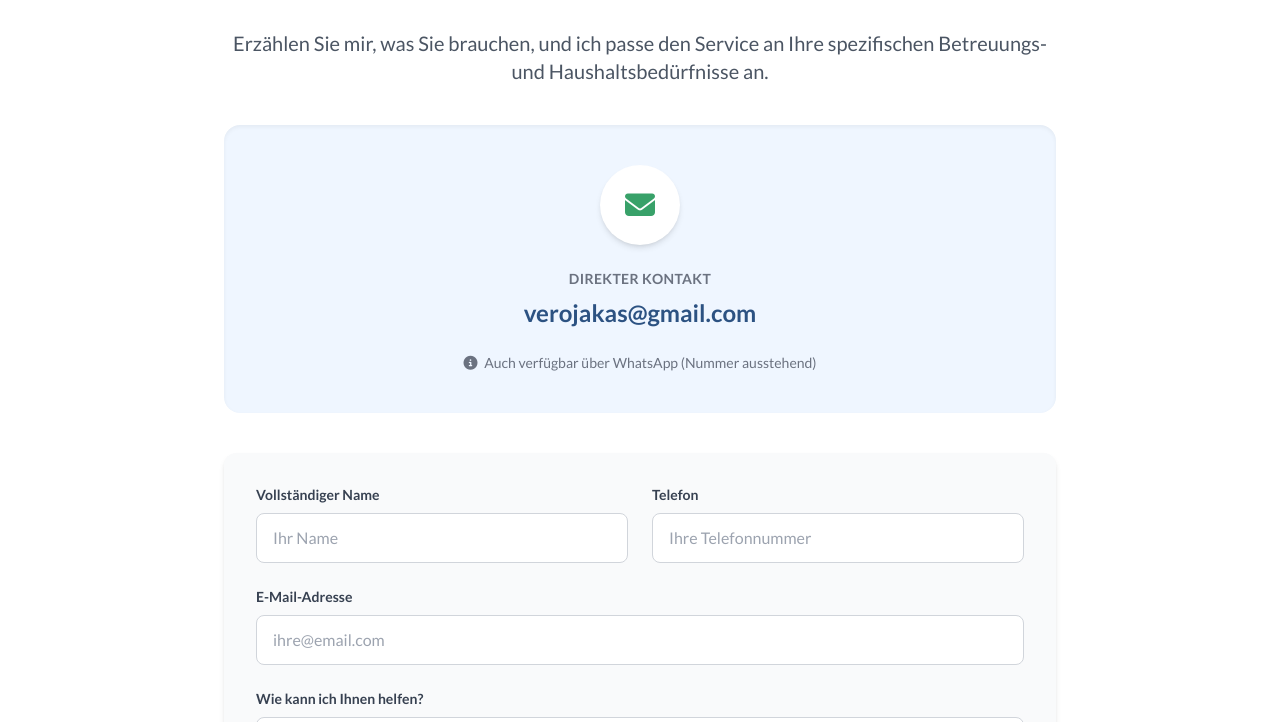
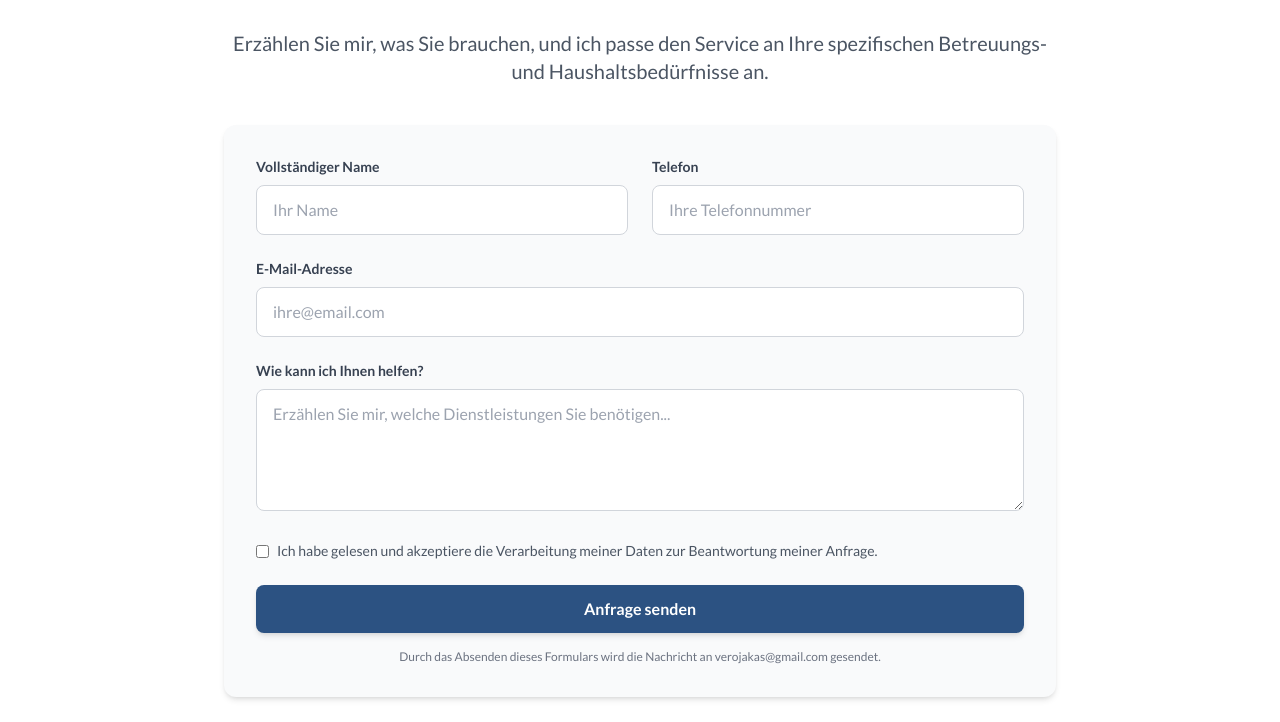
Before and after one commit to Maria79/Asistencia-Domiciliaria, a website: page de/index.html in a window 1280 px wide. Shown: the part 3481-4203 px from the top of the page. Drawn offline with nearby package versions, Linux system fonts and the light colour scheme.

Commit message:
Update index.html

```diff
--- a/de/index.html
+++ b/de/index.html
@@ -487,7 +487,7 @@
           spezifischen Betreuungs- und Haushaltsbedürfnisse an.
         </p>
 
-        <div class="bg-blue-50 rounded-2xl p-10 shadow-inner mb-10">
+        <!-- <div class="bg-blue-50 rounded-2xl p-10 shadow-inner mb-10">
           <div class="flex flex-col items-center justify-center space-y-6">
             <div
               class="w-20 h-20 bg-white rounded-full flex items-center justify-center shadow-md"
@@ -511,7 +511,7 @@
               WhatsApp (Nummer ausstehend)
             </p>
           </div>
-        </div>
+        </div> -->
 
         <!-- Form -->
         <form
```
